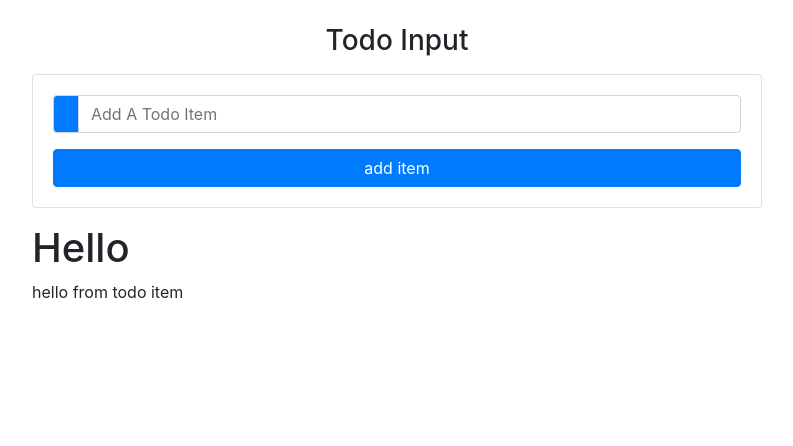
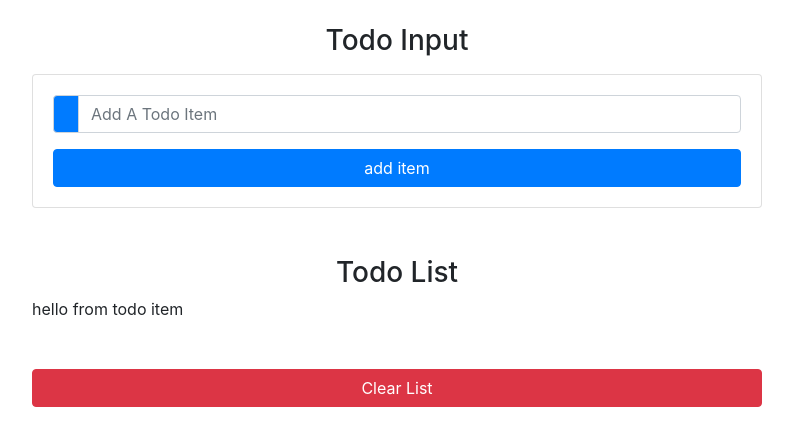
Before and after one commit to Technical-Assignments/To-Do-List, a React (Create React App) app: page / in a window 1280 px wide. Shown: the top 446 px of the page, without its empty margins (243-1036 px from the left). Built offline with nearby package versions, Linux system fonts and the light colour scheme.

Commit message:
creat a todo list component

```diff
--- a/src/Components/TodoList.js
+++ b/src/Components/TodoList.js
@@ -4,10 +4,16 @@
  class TodoList extends Component {
     render() {
         return (
-            <div>
-               <h1>Hello</h1>
-               <TodoItem />
-            </div>
+            <ul className='list-group my-5'>
+            <h3 className='text-capitalize text-center'>
+                todo list
+            </h3>
+            <TodoItem />
+            <button type='button' className='btn btn-danger btn-block text-capitalize mt-5'>
+                clear list
+            </button>
+
+        </ul>
         )
     }
 }
```
